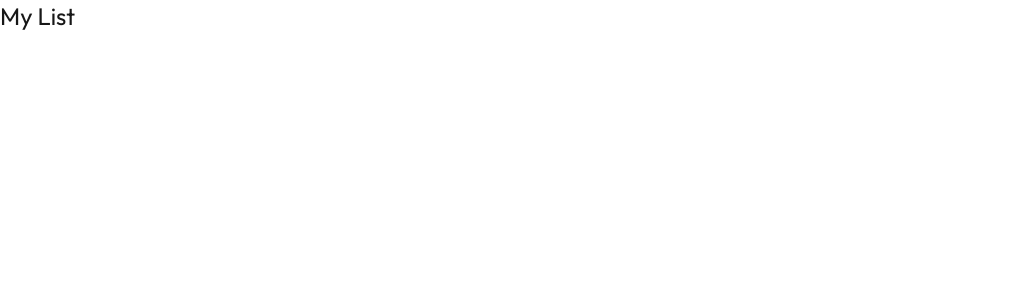
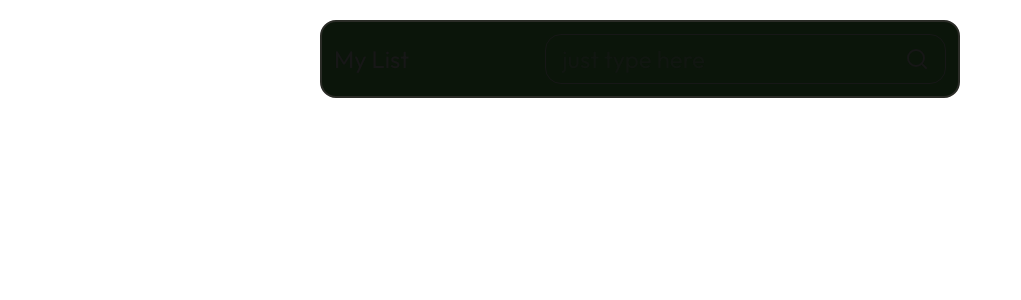
Before and after one commit to sansnow/my-list, a Next.js app: page / in a window 1280 px wide. Shown: the top 300 px of the page, without its empty margins (0-1021 px from the left). Built offline with nearby package versions, Linux system fonts and the light colour scheme.

Commit message:
feat: wrote navbar

```diff
--- a/Components/ui/Navbar.tsx
+++ b/Components/ui/Navbar.tsx
@@ -1,9 +1,17 @@
+import { Search } from "lucide-react";
+
 export default function Navbar() {
   return (
-    <div className="text-2xl">
-        <h1>
-          My List
-        </h1>
+    <div className="text-2xl p-3 flex items-center justify-between border-2 border-[#2b2c27] bg-[#0b150a] rounded-2xl mt-5">
+      <h1>
+        My List
+      </h1>
+
+      <div className="searchbar border flex items-center justify-between rounded-2xl p-2 px-4">
+        <input placeholder="just type here" type="search" className="outline-0 caret-mauve-200 " />
+
+        <Search className="cursor-pointer"/>
+      </div>
     </div>
   );
 }
--- a/app/layout.tsx
+++ b/app/layout.tsx
@@ -28,7 +28,7 @@ export default function RootLayout({ children }: LayoutProps<"/">) {
       lang="en"
       className={`${outfit.variable} ${geistMono.variable} h-full antialiased`}
     >
-      <body className="min-h-full flex flex-col">{children}</body>
+      <body className="min-h-full mx-80  flex flex-col">{children}</body>
     </html>
   );
 }
--- a/app/page.tsx
+++ b/app/page.tsx
@@ -9,7 +9,7 @@ export default async function Home() {
 
 
   return (
-    <div className="text-3xl">
+    <div className="text-3xl h-screen">
       <Navbar></Navbar>
     </div>
   );
--- a/package.json
+++ b/package.json
@@ -9,6 +9,7 @@
     "lint": "eslint"
   },
   "dependencies": {
+    "lucide-react": "^1.76.0",
     "next": "16.4.6",
     "react": "19.3.0",
     "react-dom": "19.3.0"
```
Also changed, not shown: 1 other file (tests, documents, lock files or other folders).
